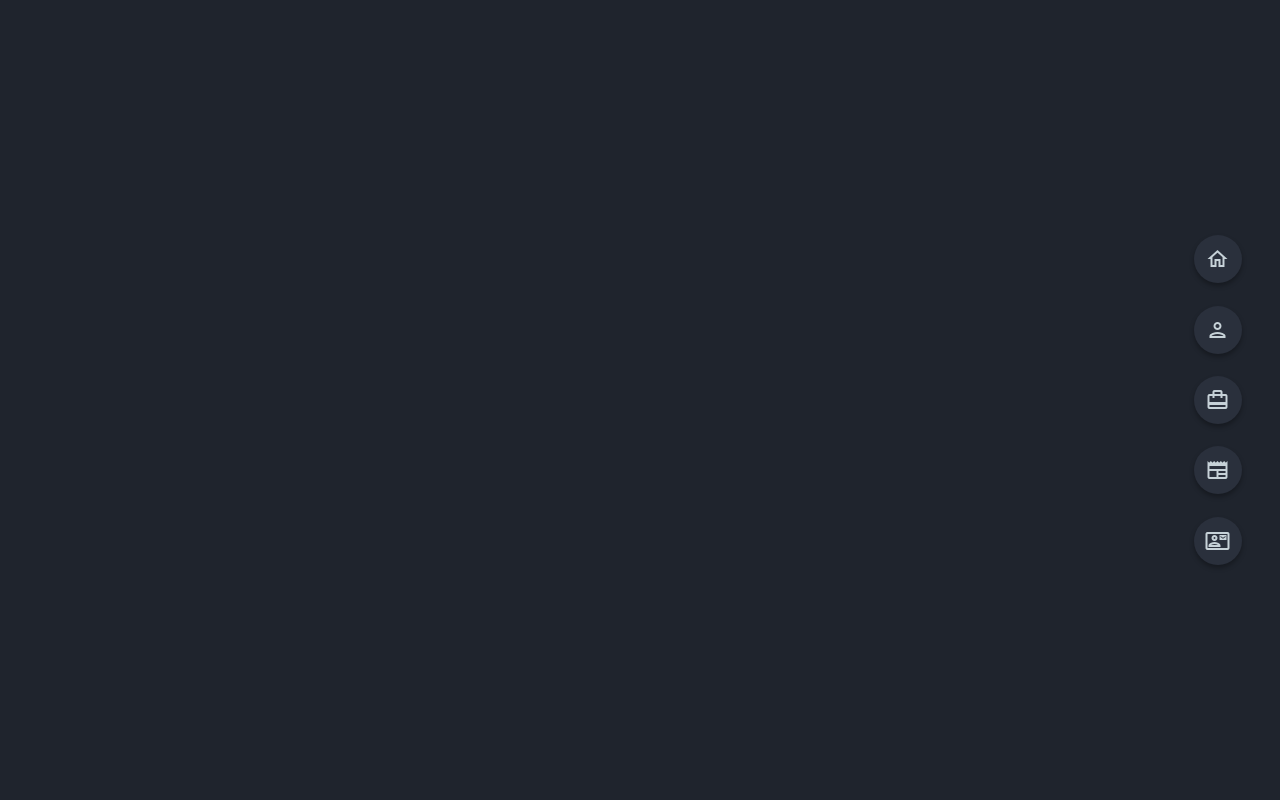
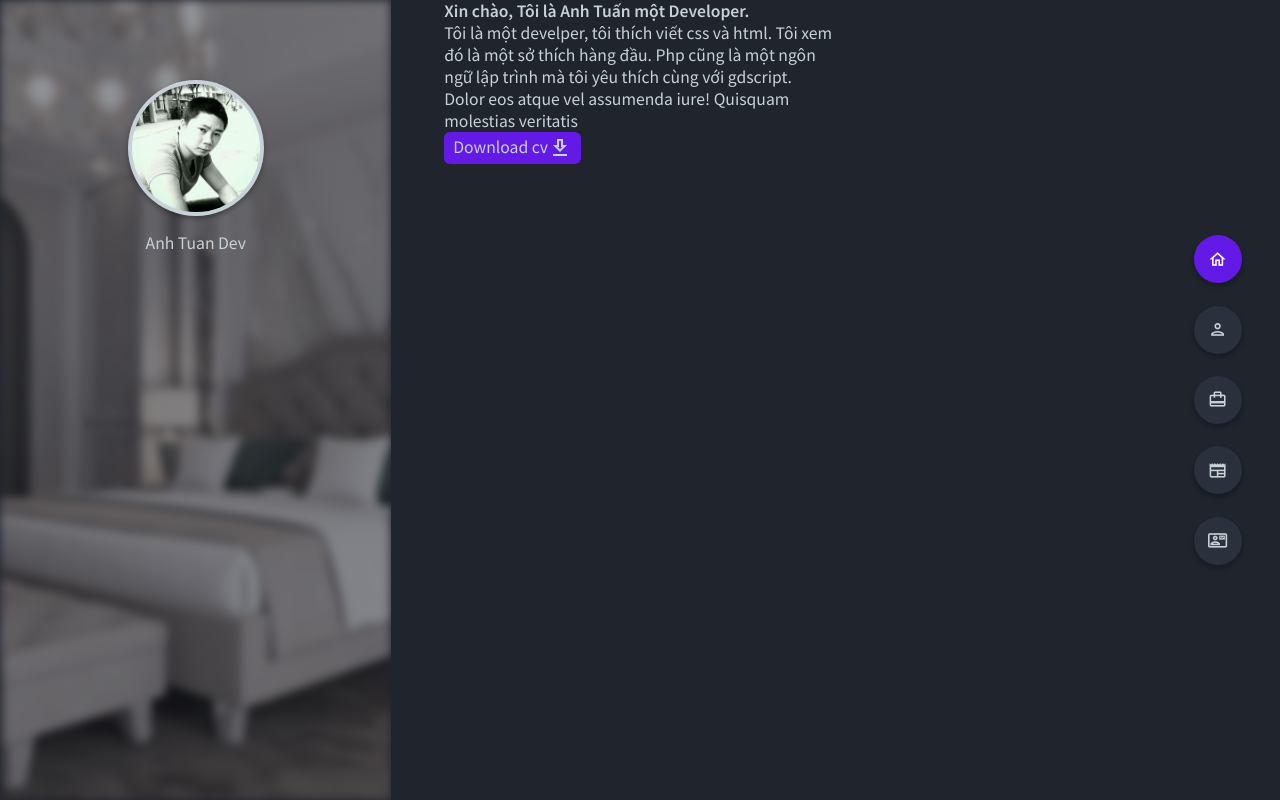
Before and after one commit to AnhTuanDev/AnhTuanDev, a plain HTML site: page index.html in a window 1280 px wide. Both pictures are taken after a click on the element "home". Drawn offline with Linux system fonts and the light colour scheme.

Commit message:
Thứ hai, 11 Tháng 7 năm 2022 22:26:06 +07

```diff
--- a/index.html
+++ b/index.html
@@ -6,35 +6,66 @@
         <title>Anh Tuan Dev</title>
         <meta name="description" content="AnhTuanDev">
         <meta name="viewport" content="width=device-width, initial-scale=1">
+        <link rel="apple-touch-icon" href="/src/icons/icon.svg">
+        <link rel="shortcut icon" type="image/x-icon" href="favicon.ico">
         <link rel="stylesheet" href="src/styles/styles.css">
-  <link href="https://fonts.googleapis.com/css2?family=Material+Icons+Outlined"
-      rel="stylesheet">
+        <link href="https://fonts.googleapis.com/css2?family=Material+Icons+Outlined" rel="stylesheet">
         <link href="https://fonts.googleapis.com/css2?family=Source+Sans+Pro:ital,wght@0,300;0,400;0,600;1,300;1,400&display=swap" rel="stylesheet">
     </head>
 
-<body class="body">
+    <body>
 
-  <div class="main">
+        <div class="main-content">
+
             <!-- header -->
-    <header class="header section sec1 active">
-        <span class="material-icons-outlined">rocket_launch</span>
-        <a href="www.github.com/AnhTuanDev/anhtuandev.github.io">
-            Anh Tuan Dev
+            <header class="header section sec1 active" id="home">
+                <div class="header-content">
+                    <!-- left header -->
+                    <div class="left-header">
+                        <div class="h-shape"></div>
+                        <div class="avatar-container flex-col items-center">
+                            <img src="src/images/avatar.jpg" alt="Anh Tuan Dev" class="avartar">
+                            <a href="www.github.com/AnhTuanDev/anhtuandev.github.io"> Anh Tuan Dev </a>
+                        </div>
+                    </div>
+                    <!-- end left header -->
+                    <!-- right header -->
+                    <div class="right-header">
+
+                        <h1 class="header-author">
+                            Xin chào, Tôi là <span class="header-author-name">Anh Tuấn</span>
+                            một Developer.
+                        </h1>
+                        <p>
+                            Tôi là một develper, tôi thích viết css và html.
+                            Tôi xem đó là một sở thích hàng đầu.
+                            Php cũng là một ngôn ngữ lập trình mà tôi yêu thích
+                            cùng với gdscript.
+                            Dolor eos atque vel assumenda iure!
+                            Quisquam molestias veritatis
+                        </p>
+                        <a class="right-header-btn btn btn-md bg-primary rounded" href="#">
+                            <span class="mr-3px"> Download cv </span>
+                            <span class="material-icons-outlined">download</span>
                         </a>
+
+                    </div>
+                    <!-- end right header -->
+                </div>
             </header>
             <!-- end header -->
             <!-- main -->
             <main>
-        <section class="section sec1 about"></section>
-        <section class="section sec2 portfolio"></section>
-        <section class="section sec3 blogs"></section>
-        <section class="section sec4 contact"></section>
+                <section class="section sec2 about"     id="about"></section>
+                <section class="section sec3 portfolio" id="portfolio"></section>
+                <section class="section sec4 blogs"     id="blogs"></section>
+                <section class="section sec5 contact"   id="contact"></section>
             </main>
             <!-- end main -->
             <!-- controlls -->
             <div class="controlls">
 
-        <div class="control control-1 active-btn">
+                <div class="control control-1 active-btn" data-id="home">
                     <span class="material-icons-outlined">home</span>
                 </div>
 
@@ -58,7 +89,10 @@
             <!-- end controlls -->
         </div>
 
-  <script src="src/js/scripts.js"></script>
+
+        <!-- scripts -->
+        <script src="src/js/app.js"></script>
+        <!-- end scripts -->
 
     </body>
 
--- /dev/null
+++ b/src/js/app.js
@@ -0,0 +1,52 @@
+const sections = document.querySelectorAll('.section');
+//const sectBtns = document.querySelectorAll('.controlls');
+const sectBtn = document.querySelectorAll('.control');
+const allSections = document.querySelector('.main-content');
+
+let PageTransitions = () => {
+
+    for(let i = 0; i < sectBtn.length; i++) {
+        sectBtn[i].addEventListener('click', function() {
+            //tim btn dang chua class activ-btn va xoa
+            let currentBtn = document.querySelectorAll('.active-btn');
+            currentBtn[0].classList = currentBtn[0].className.replace('active-btn', '');
+            //add class active-btn vao btn vua click
+            this.className += ' active-btn';
+        });
+    }
+
+    //sections active class
+    allSections.addEventListener('click', (e) => {
+
+        const id = e.target.dataset.id;
+
+        if(id) {
+
+            /*
+            sectBtns.forEach((btn) => {
+                btn.classList.remove('active');
+            });
+
+            e.target.classList.add('active-btn');
+
+            //hidden other sections === remove active class
+            sections.forEach((section) => {
+                section.classList.remove('active');
+            });
+            */
+
+            sections.forEach((sect) => {
+                sect.classList.remove('active');
+            });
+            //show btn active click === add active class
+            const pa = document.getElementById(id);
+
+            pa.classList.add('active');
+        }
+
+    });
+
+
+}
+
+PageTransitions();
--- a/src/js/scripts.js
+++ /dev/null
@@ -1,4 +0,0 @@
-
-var app = window.document.getElementById('page-title');
-
-console.log(app);
--- /dev/null
+++ b/src/styles/_animation.scss
@@ -0,0 +1,8 @@
+@keyframes scaleTopBottom {
+    0% {
+        transform: translateY(-100%) scaleY(0);
+    }
+    100% {
+        transform: translateY(0) scaleY(1);
+    }
+}
--- /dev/null
+++ b/src/styles/_base.scss
@@ -0,0 +1,90 @@
+@use '_theme';
+
+* {
+    margin: 0;
+    padding: 0;
+    box-sizing: 0;
+    list-style: none;
+}
+
+a {
+    display: inline-block;
+    text-decoration: none;
+    color: inherit;
+    font-family: inherit;
+}
+
+body {
+    color: var(--color-base-content);
+    background-color: var(--color-base-300);
+    font-family: 'Source Sans Pro', sans-serif;
+    font-size: 1.1rem;
+    transition: all 0.4 ease-in-out;
+}
+
+.ml-3px {
+    margin-left: 3px;
+}
+
+.ml-3px {
+    margin-right: 3px;
+}
+
+.flex-col {
+    display: flex !important;
+    flex-direction: column;
+}
+
+.items-center {
+    align-items: center !important;
+}
+
+.active {
+    display: block !important;
+    animation: scaleTopBottom 1s ease-in-out;
+}
+
+.fixed {
+    position: fixed !important;
+}
+
+.relative {
+    position: relative !important;
+}
+
+.absolute {
+    position: absolute !important;
+}
+
+.btn {
+    display: inline-flex;
+    align-self: center;
+}
+
+.btn-sm {
+    padding: 3px 6px;
+}
+
+.btn-md {
+    padding: 4px 9px;
+}
+
+.rounded {
+    border-radius: 6px;
+}
+
+.rounded-sm {
+    border-radius: 9px;
+}
+
+.rounded-md {
+    border-radius: 12px;
+}
+
+.rounded-full {
+    border-radius: 50%;
+}
+
+.bg-primary {
+    background-color: var(--color-primary);
+}
--- /dev/null
+++ b/src/styles/_theme.scss
@@ -0,0 +1,37 @@
+:root {
+    --color-primary: #641AE6;
+    --color-primary-focus: #5014B8;
+    --color-primary-content: #FFFFFF;
+
+    --color-secondary: #D926A9;
+    --color-secondary-focus: #AD1F87;
+    --color-secondary-content: #FFFFFF;
+
+    --color-accent: #1FB2A6;
+    --color-accent-focus: #198F85;
+    --color-accent-content: #FFFFFF;
+
+    --color-neutral: #191D24;
+    --color-neutral-focus: #2A303C;
+    --color-neutral-content: #2A303C;
+
+    --color-base-100: #2A303C;
+    --color-base-200: #242933;
+    --color-base-300: #1F242D;
+    --color-base-content: #C7D2D8;
+
+    --color-info: #3ABFF8;
+    --color-info-content: #002B3D;
+
+    --color-success: #36D399;
+    --color-success-content: #2A303C;
+
+    --color-warning: #FBBD23;
+    --color-warning-content: #382800;
+
+    --color-error: #F87272;
+    --color-error-content: #21181E;
+
+    --box-shadow-1: 0 3px 5px rgba(0,0,0, 0.3);
+
+}
--- a/src/styles/styles.scss
+++ b/src/styles/styles.scss
@@ -1,83 +1,80 @@
-* {
-    margin: 0;
-    padding: 0;
-    box-sizing: 0;
-    list-style: none;
-}
+//use base
+@use '_base';
 
-a {
-    display: inline-block;
-    text-decoration: none;
-    color: inherit;
-    font-family: inherit;
-}
+//use theme partial
+@use '_theme';
 
-:root {
-   --color-primary: #641AE6;
-   --color-primary-focus: #5014B8;
-   --color-primary-content: #FFFFFF;
+//use animation partial
+@use '_animation';
 
-   --color-secondary: #D926A9;
-   --color-secondary-focus: #AD1F87;
-   --color-secondary-content: #FFFFFF;
 
-   --color-accent: #1FB2A6;
-   --color-accent-focus: #198F85;
-   --color-accent-content: #FFFFFF;
-
-   --color-neutral: #191D24;
-   --color-neutral-focus: #2A303C;
-   --color-neutral-content: #2A303C;
-
-   --color-base-100: #2A303C;
-   --color-base-200: #242933;
-   --color-base-300: #1F242D;
-   --color-base-content: #C7D2D8;
-
-   --color-info: #3ABFF8;
-   --color-info-content: #002B3D;
-
-   --color-success: #36D399;
-   --color-success-content: #2A303C;
-
-   --color-warning: #FBBD23;
-   --color-warning-content: #382800;
-
-   --color-error: #F87272;
-   --color-error-content: #21181E;
-
-   --box-shadow-1: 0 3px 5px rgba(0,0,0, 0.3);
-
-   --br-sm-2: 14px;
-}
-
-body {
-    color: var(--color-base-content);
-    background-color: var(--color-base-300);
-    font-family: 'Source Sans Pro', sans-serif;
-    font-size: 1.1rem;
-    transition: all 0.4 ease-in-out;
-}
-
+//header
 header {
     height: 100vh;
     overflow: hidden;
     color: var(--color-base-content);
 }
 
+.header-content {
+    height: 100%;
+    display: grid;
+    grid-template-columns: repeat(3, 1fr);
+    gap: 3em;
+    .left-header {
+        display: flex;
+        align-items: center;
+        position: relative;
+        overflow: hidden;
+        .h-shape {
+            transition: all 0.4s ease-in-out;
+            position: absolute;
+            background: url(/src/images/avatar-bg.jpg) center/cover no-repeat;
+            width: 100%;
+            height: 100%;
+            opacity: 50%;
+            filter: grayscale(50%) blur(5px);
+        }
+        .avatar-container {
+            position: absolute;
+            transform: translateX(-50%);
+            top: 10%;
+            left: 50%;
+            z-index: 10 !important;
+            .avartar {
+                padding: 4px;
+                width: 128px;
+                height: 128px;
+                align-self: center;
+                object-fit: cover;
+                object-position: center;
+                border-radius: 50%;
+                margin-bottom: 1rem;
+                box-shadow: var(--box-shadow-1);
+                background-color: var(--color-base-content);
+            }
+        }
+    }
+    .right-header {
+        .header-author {
+            font-size: 1.1rem;
+        }
+    }
+}
+//end header
+
+//main-content
 section {
-    min-height: 10vh;
+    height: 100vh;
     width: 100%;
     position: absolute;
     left: 0;
     top: 0;
-    padding: 3rem 18rem;
 }
 
 .section {
     transform: translateY(-100%) scale(0);
     transition: all 0.4s ease-in-out;
-    color: var(--color-base-content)
+    color: var(--color-base-content);
 }
 
 .sec1 {
@@ -95,8 +92,17 @@ section {
     transform: translateY(0) scale(1);
 }
 
+.sec4 {
+    display: none;
+    transform: translateY(0) scale(1);
+}
+
+.sec5 {
+    display: none;
+    transform: translateY(0) scale(1);
+}
+
 //controlls
-
 .controlls {
     position: fixed;
     z-index: 10;
@@ -107,12 +113,20 @@ section {
     align-items: center;
     justify-content: center;
     transform: translateY(-50%);
+    //active controll
+    .active-btn {
+        background-color: var(--color-primary) !important;
+        transition: all 0.4s ease-in-out;
+        span {
+            color: var(--color-primary-content) !important;
+        }
+    }
+    //control
     .control {
         padding: 0.5rem;
         cursor: pointer;
         width: 32px;
         height: 32px;
-       color: var(--color-base-content);
         background-color: var(--color-base-100);
         border-radius: 50%;
         display: flex;
@@ -120,6 +134,12 @@ section {
         align-items: center;
         margin: .7rem 0;
         box-shadow: var(--box-shadow-1);
-
+        //span
+        span {
+            font-size: 1.2rem;
+            pointer-events: none;
+            color: var(--color-base-content);
+            cursor: pointer;
         }
     }
+}
```
Also changed, not shown: favicon.ico (added), src/icons/icon.svg (added), src/images/avatar-bg.jpg (added), src/images/avatar.jpg (added), src/styles/styles.css, 6 other files. Lines whose indentation alone changed are shown as unchanged.
